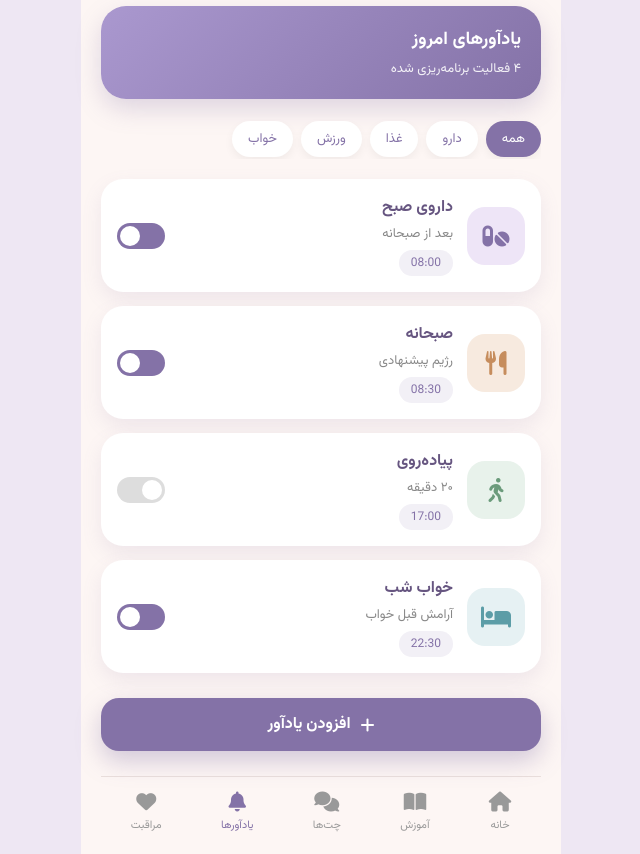
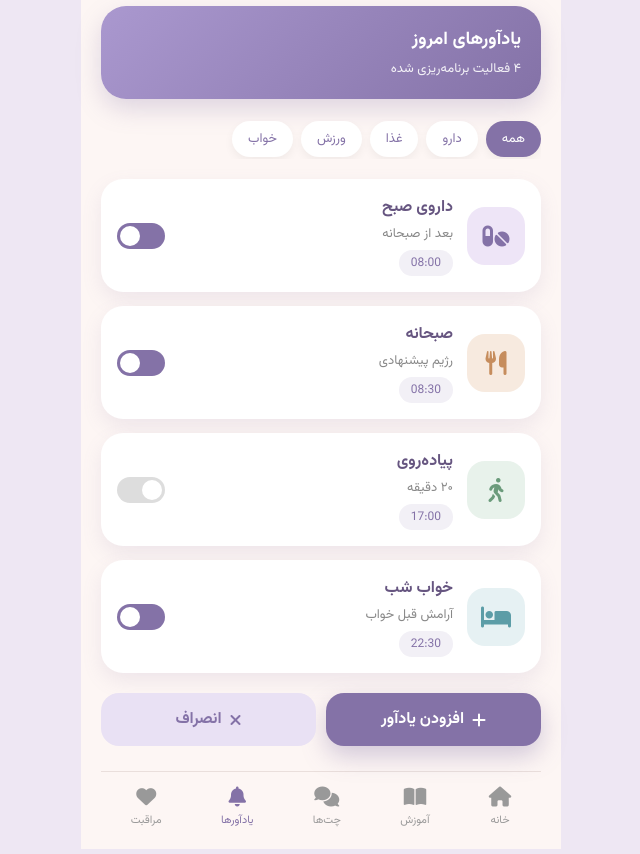
Before and after one commit to falhafez/Memora, a plain HTML site: page reminder.html in a window 1280 px wide. Shown: the part 81-935 px from the top of the page, without its empty margins (319-959 px from the left). Drawn offline with Linux system fonts and the light colour scheme.

Commit message:
Add files via upload

```diff
--- a/reminder.html
+++ b/reminder.html
@@ -28,7 +28,7 @@
       position: relative;
     }
 
-    /* ===== هدر هماهنگ با صفحه خانه ===== */
+    /* ===== هدر ===== */
     .header {
       display: flex;
       align-items: center;
@@ -58,7 +58,7 @@
 
     /* ===== باکس بنفش ===== */
     .hero {
-      margin: 25px 0 20px 0;  /* هماهنگ با فاصله‌های صفحه خانه */
+      margin: 25px 0 20px 0;
       background: linear-gradient(135deg, #aa98cf, #8472a7);
       border-radius: 25px;
       padding: 20px;
@@ -186,38 +186,57 @@
       right: 25px;
     }
 
-    /* ===== دکمه‌ی افزودن ===== */
-    .add-btn-wrapper {
+    /* ===== دکمه‌ها (افزودن + انصراف) ===== */
+    .btn-group {
+      display: flex;
+      gap: 10px;
       margin-top: 20px;
-      padding-top: 5px;
     }
-    .add-btn {
+    .btn-group a,
+    .btn-group button {
+      flex: 1;
       display: inline-flex;
       align-items: center;
       justify-content: center;
-      gap: 10px;
-      width: 100%;
+      gap: 8px;
+      padding: 14px 10px;
+      border-radius: 18px;
+      font-size: 16px;
+      font-weight: 700;
+      text-decoration: none;
+      border: none;
+      cursor: pointer;
+      transition: .25s;
+      font-family: Vazirmatn, sans-serif;
+    }
+    .btn-group a {
       background: #8472a7;
       color: #fff;
-      border: none;
-      border-radius: 18px;
-      padding: 14px 20px;
-      font-size: 16px;
-      font-weight: 700;
       box-shadow: 0 10px 25px rgba(132, 114, 167, .35);
-      cursor: pointer;
-      transition: .25s;
-      text-decoration: none;
     }
-    .add-btn:hover {
+    .btn-group a:hover {
       background: #715e97;
       transform: translateY(-2px);
     }
-    .add-btn:active {
+    .btn-group a:active {
       transform: scale(0.98);
     }
 
-    /* ===== نوار پایین هماهنگ با صفحه خانه ===== */
+    /* ===== دکمه انصراف (اصلاح شده) ===== */
+    .btn-cancel {
+      background: #e9e1f4;
+      color: #8472a7;
+      box-shadow: none;
+    }
+    .btn-cancel:hover {
+      background: #ddd2ea;
+      transform: translateY(-2px);
+    }
+    .btn-cancel:active {
+      transform: scale(0.98);
+    }
+
+    /* ===== نوار پایین ===== */
     .bottom-nav {
       margin-top: 25px;
       padding-top: 15px;
@@ -259,6 +278,11 @@
       }
       .card {
         padding: 12px;
+      }
+      .btn-group a,
+      .btn-group button {
+        font-size: 14px;
+        padding: 12px 8px;
       }
     }
   </style>
@@ -335,17 +359,21 @@
       <div class="toggle on"></div>
     </div>
 
-    <!-- ===== دکمه افزودن ===== -->
-    <div class="add-btn-wrapper">
+    <!-- ===== دکمه‌های افزودن و انصراف (ردیف کنار هم) ===== -->
+    <div class="btn-group">
       <a href="add_reminder.html" class="add-btn">
         <i class="fa-solid fa-plus"></i>
         افزودن یادآور
       </a>
+      <button type="button" class="btn-cancel" onclick="window.location.href='home.html'">
+        <i class="fa-solid fa-xmark"></i>
+        انصراف
+      </button>
     </div>
 
     <!-- ===== نوار پایین ===== -->
     <div class="bottom-nav">
-      <a href="index.html" class="nav-item"><i class="fa-solid fa-house"></i>خانه</a>
+      <a href="home.html" class="nav-item"><i class="fa-solid fa-house"></i>خانه</a>
       <a href="education.html" class="nav-item"><i class="fa-solid fa-book-open"></i>آموزش</a>
       <a href="chat.html" class="nav-item"><i class="fa-solid fa-comments"></i>چت‌ها</a>
       <a href="#" class="nav-item active"><i class="fa-solid fa-bell"></i>یادآورها</a>
```
Also changed, not shown: add_reminder.html (+1 -1 lines), chat.html (+1 -1 lines).
